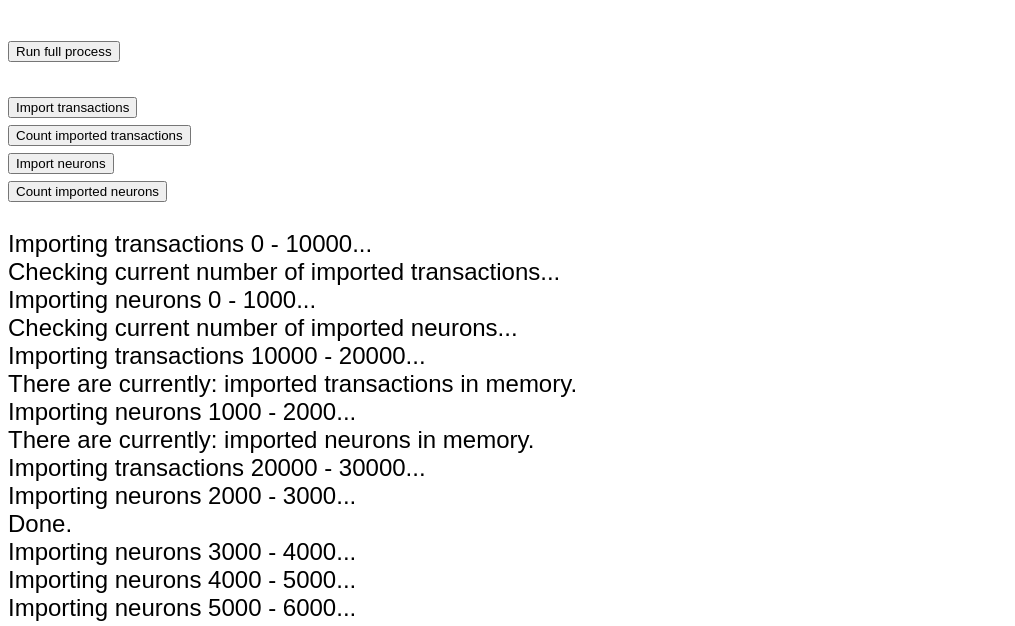
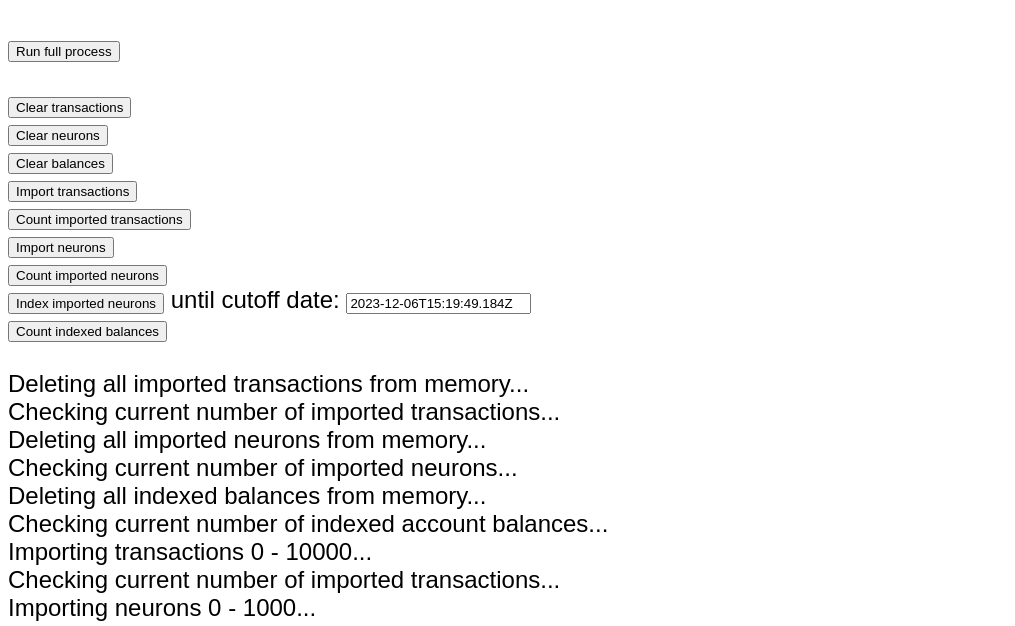
Before and after one commit to Snassy-icp/sneed_drop, a website built with webpack: page src/sneed_drop_frontend/src/index.html in a window 1280 px wide. Both pictures are taken after a click on the button "Run full process". Shown: the part 168-794 px from the top of the page, without its empty margins (0-1015 px from the left). Built offline with nearby package versions, Linux system fonts and the light colour scheme.

Commit message:
Added frontend button to clear canister state

```diff
--- a/src/sneed_drop_frontend/src/index.html
+++ b/src/sneed_drop_frontend/src/index.html
@@ -16,6 +16,12 @@
       <input type="button" value="Run full process" id="btn_run_full" />
       <br />
       <br />
+      <input type="button" value="Clear transactions" id="btn_clear_tx" />
+      <br />
+      <input type="button" value="Clear neurons" id="btn_clear_neurons" />
+      <br />
+      <input type="button" value="Clear balances" id="btn_clear_balances" />
+      <br />
       <input type="button" value="Import transactions" id="btn_import_tx" />
       <br />
       <input type="button" value="Count imported transactions" id="btn_count_tx" />
@@ -23,6 +29,10 @@
       <input type="button" value="Import neurons" id="btn_import_neurons" />
       <br />
       <input type="button" value="Count imported neurons" id="btn_count_neurons" />
+      <br />
+      <input type="button" value="Index imported neurons" id="btn_index_tx" /> until cutoff date: <input type="text" value="2023-12-06T15:19:49.184Z" id="txt_cutoff" />
+      <br />
+      <input type="button" value="Count indexed balances" id="btn_count_balances" />
       <br/>
       <div id="div_log"></div>
 
--- a/src/sneed_drop_frontend/src/index.js
+++ b/src/sneed_drop_frontend/src/index.js
@@ -1,4 +1,30 @@
 import { sneed_drop_backend } from "../../declarations/sneed_drop_backend";
+
+let div_log = document.getElementById("div_log");
+
+async function clearTransactions() {
+
+  div_log.innerHTML += "<br />Deleting all imported transactions from memory...";
+  var check = await sneed_drop_backend.clear_imported_transactions();
+  div_log.innerHTML += "<br />Done.";
+
+}
+
+async function clearNeurons() {
+
+  div_log.innerHTML += "<br />Deleting all imported neurons from memory...";
+  var check = await sneed_drop_backend.clear_imported_neurons();
+  div_log.innerHTML += "<br />Done.";
+
+}
+
+async function clearBalances() {
+
+  div_log.innerHTML += "<br />Deleting all indexed balances from memory...";
+  var check = await sneed_drop_backend.clear_indexed_balances();
+  div_log.innerHTML += "<br />Done.";
+
+}
 
 async function importTransactions() {
 
@@ -7,7 +33,6 @@ async function importTransactions() {
   var batch_inner = 1000;
   var max = 30000; //300000; // Get the 300,000 first transactions.
 
-  let div_log = document.getElementById("div_log");
   var last_id = 0;
 
   while (from < max) {
@@ -39,8 +64,6 @@ async function importNeurons() {
   var max = 12000;
   var stop = false;
 
-  let div_log = document.getElementById("div_log");
-
   while (cnt_imported < max && !stop) {
 
     div_log.innerHTML += "<br />Importing neurons " + cnt_imported + " - " + (cnt_imported + batch_outer) + "...";
@@ -54,21 +77,7 @@ async function importNeurons() {
 
   }
 
-  div_log.innerHTML += "<br />Done importing up to " + cnt_imported + " neurons.";
-
-  div_log.innerHTML += "<br />Double check count of imported neurons...";
-  var check = await sneed_drop_backend.imported_neurons_count();
-  div_log.innerHTML += "<br />Imported neurons in memory: " + check;
-
-  var match = check == cnt_imported;
-
-  if (match) {
-    div_log.innerHTML += "<br />Match! Continuing process.";
-  } else {
-    div_log.innerHTML += "<br />Mismatch! Exiting process!";
-  }
-
-  return match;
+  div_log.innerHTML += "<br />Done.";
 
 }
 
@@ -80,12 +89,73 @@ async function countNeurons() {
 
 }
 
+async function indexTransactions() {
+
+  var i = 0;
+  var batch_outer = 100000;
+  var max = 300000;
+  var stop = false;
+  var last_id = 0;
+  var cutoff = [];
+
+  cutoff [0] = BigInt(new Date(document.getElementById("txt_cutoff").value).valueOf() + '000000');
+
+  while (i < max && !stop) {
+
+    div_log.innerHTML += "<br />Indexing transactions " + i + " - " + (i + batch_outer) + "...";
+    last_id = await sneed_drop_backend.index_transactions(i, i + batch_outer, cutoff);
+    i += batch_outer;
+
+    if (last_id < i) {
+      stop = true;
+    }
+
+  }
+
+  div_log.innerHTML += "<br />Done indexing " + last_id + " transactions.";
+
+}
+
+async function countBalances() {
+
+  div_log.innerHTML += "<br />Checking current number of indexed account balances...";
+  var check = await sneed_drop_backend.indexed_balances_count();
+  div_log.innerHTML += "<br />There are currently: " + check + " indexed account balances in memory.";
+
+}
+
 document.getElementById("btn_run_full").addEventListener("click", async (e) => {
   e.preventDefault();
+  clearTransactions();
+  countTransactions();
+  clearNeurons();
+  countNeurons();
+  clearBalances();
+  countBalances();
   importTransactions();
   countTransactions();
   importNeurons();
   countNeurons();
+  indexTransactions();
+  countBalances();
+  return false;
+});
+
+document.getElementById("btn_clear_tx").addEventListener("click", async (e) => {
+  e.preventDefault();
+  clearTransactions();
+  return false;
+});
+
+document.getElementById("btn_clear_neurons").addEventListener("click", async (e) => {
+  e.preventDefault();
+  clearNeurons();
+  return false;
+});
+
+document.getElementById("btn_clear_balances").addEventListener("click", async (e) => {
+  e.preventDefault();
+  clearBalances();
   return false;
 });
 
@@ -112,3 +182,15 @@ document.getElementById("btn_count_neurons").addEventListener("click", async (e)
   countNeurons();
   return false;
 });
+
+document.getElementById("btn_index_tx").addEventListener("click", async (e) => {
+  e.preventDefault();
+  indexTransactions();
+  return false;
+});
+
+document.getElementById("btn_count_balances").addEventListener("click", async (e) => {
+  e.preventDefault();
+  countBalances();
+  return false;
+});
```
Also changed, not shown: 1 other file.
